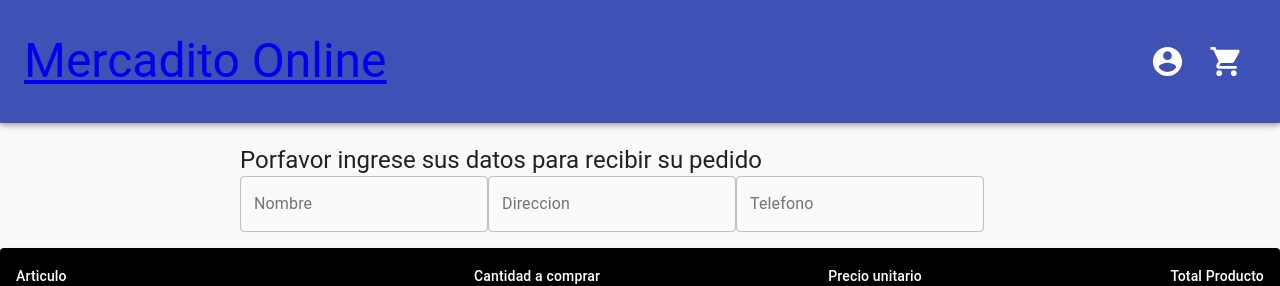
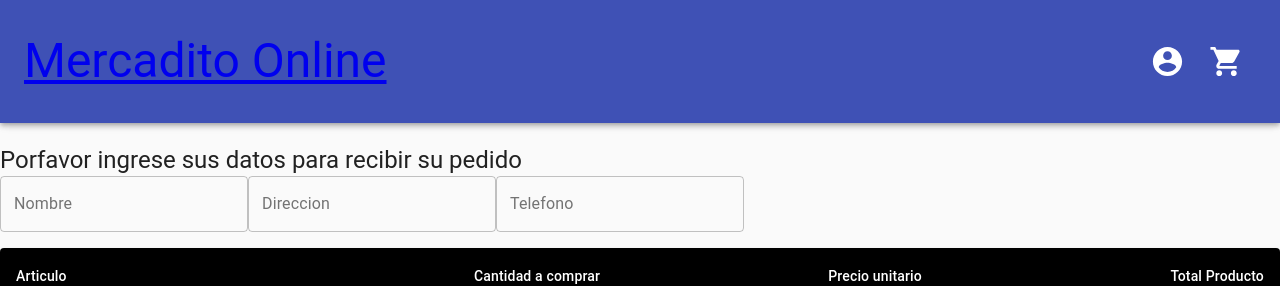
Before and after one commit to CarlosFernandoMachado/ProyectoRedes2021, a React (Create React App) app in the folder mercadito-online/: page /compras in a window 1280 px wide. Shown: the top 286 px of the page. Built offline with nearby package versions, Linux system fonts and the light colour scheme; no server answers.

Commit message:
Cambio cantidad carrito

```diff
--- a/mercadito-online/src/Compras/Compras.js
+++ b/mercadito-online/src/Compras/Compras.js
@@ -88,7 +88,7 @@ class Compras extends React.Component {
         return (
             <div>
             <div className="datos">
-                <StyledContainer component="main" disableGutters={true}>
+                <Container component="main" disableGutters={true}>
                     <CssBaseline />
                     <Typography component="h1" variant="h5">
                         Porfavor ingrese sus datos para recibir su pedido
@@ -116,7 +116,7 @@ class Compras extends React.Component {
                             className="datos-items"
                         />
                     </div>
-                </StyledContainer>
+                </Container>
             </div>
                 <TableContainer component={Paper}>
                     <StyledTable>
--- a/mercadito-online/src/Navbar/Navbar.js
+++ b/mercadito-online/src/Navbar/Navbar.js
@@ -27,6 +27,10 @@ class Navbar extends React.Component {
             },
         }))(Badge);
         const { cart } = this.context;
+        var cantidad = 0;
+        cart.forEach(element => {
+            cantidad += element.cantidad;
+        });
         return (
             <div className="root">
                 <React.Fragment>
@@ -45,7 +49,7 @@ class Navbar extends React.Component {
                                 </IconButton>
                             }
                             <IconButton className="shopButtons" color="inherit" aria-label="cart" component={Link} to="/compras">
-                                <StyledBadge badgeContent={cart.length} color="secondary">
+                                <StyledBadge badgeContent={cantidad} color="secondary">
                                     <ShoppingCartIcon fontSize="large" />
                                 </StyledBadge>
                             </IconButton>
```
Also changed, not shown: 2 other files (tests, documents, lock files or other folders).
